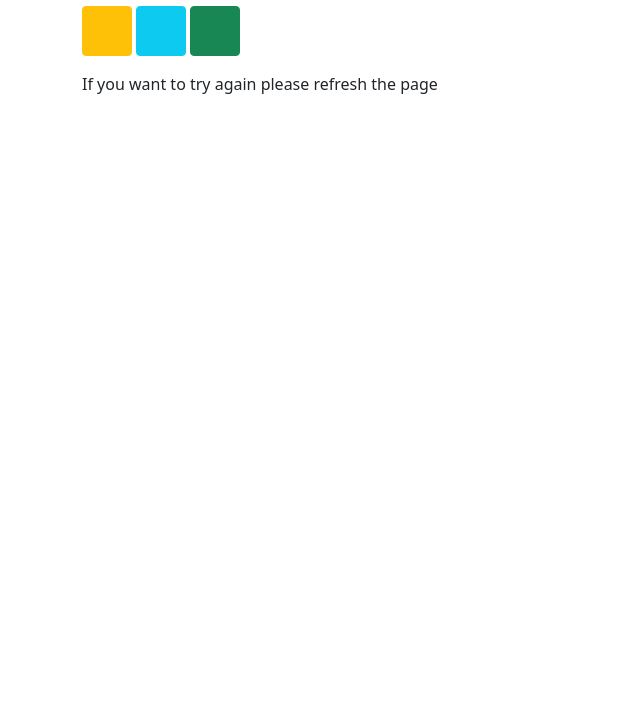
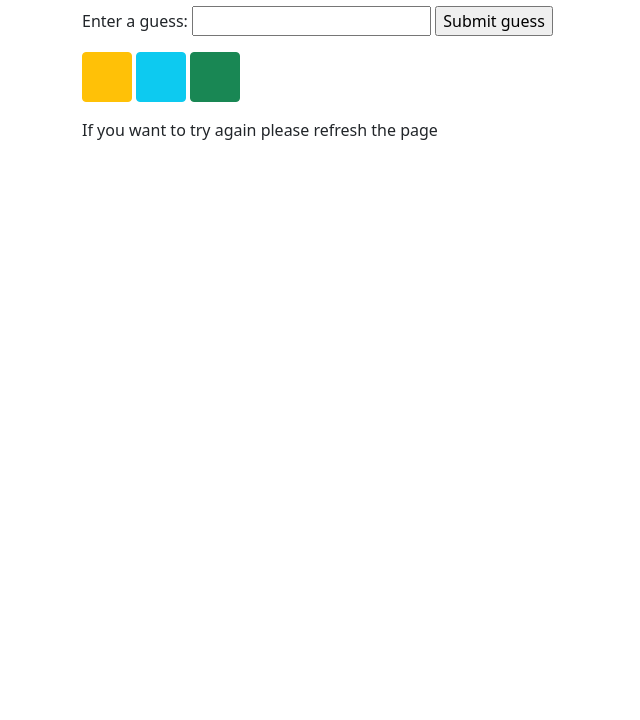
Before and after one commit to AleUngur/guess-the-button, a plain HTML site: page index.html in a window 1280 px wide. Shown: the part 80-800 px from the top of the page, without its empty margins (0-640 px from the left). Drawn offline with nearby package versions, Linux system fonts and the light colour scheme.

Commit message:
added a form for the number n

```diff
--- a/index.html
+++ b/index.html
@@ -15,7 +15,17 @@
 
   <body>
     <div class="container">
-      <h2 class="mt-4">Try to guess the winning button</h2>
+      <h2 class="mt-4 mb-4">Try to guess the winning button</h2>
+      <div class="form">
+        <label for="guessField">Enter a guess: </label>
+        <input type="text" id="guessField" class="guessField" />
+        <input
+          type="submit"
+          value="Submit guess"
+          class="guessSubmit"
+          id="submitguess"
+        />
+      </div>
       <button
         type="button"
         id="1"
```
